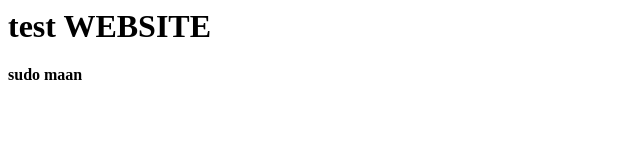
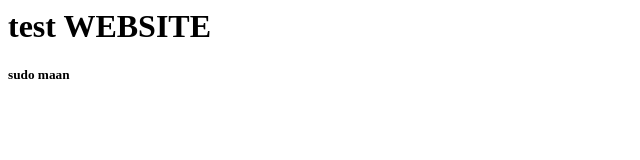
Before and after one commit to ApurvaChoudhary/git, a plain HTML site: page index.html in a window 1280 px wide. Shown: the full height of the page, 0-640 px from the left. Drawn offline with Linux system fonts and the light colour scheme.

Commit message:
Update index.html

```diff
--- a/index.html
+++ b/index.html
@@ -1,2 +1,2 @@
 <h1>test WEBSITE</h1>
-<h4>sudo maan</h4>
+<h5>sudo maan</h5>
```
